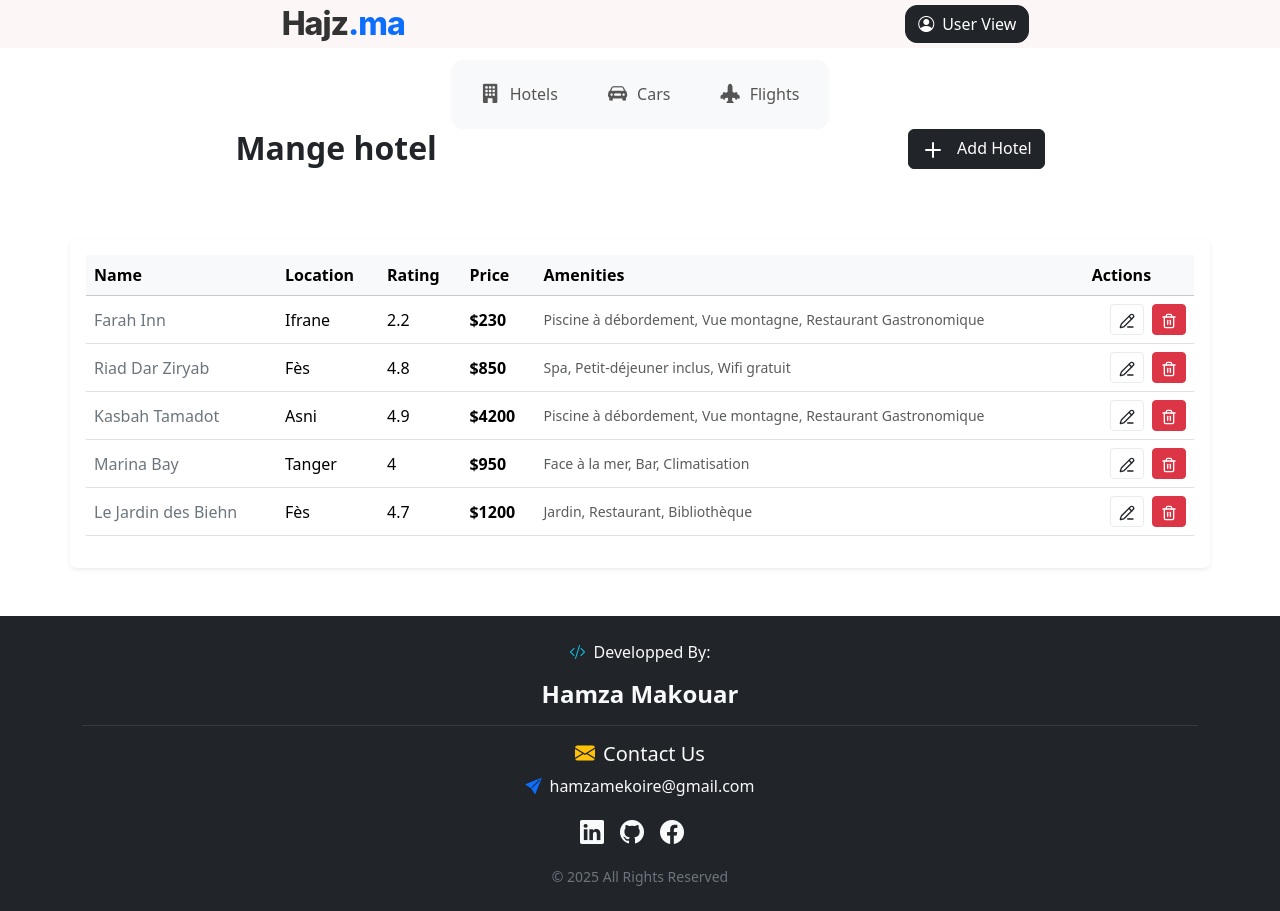
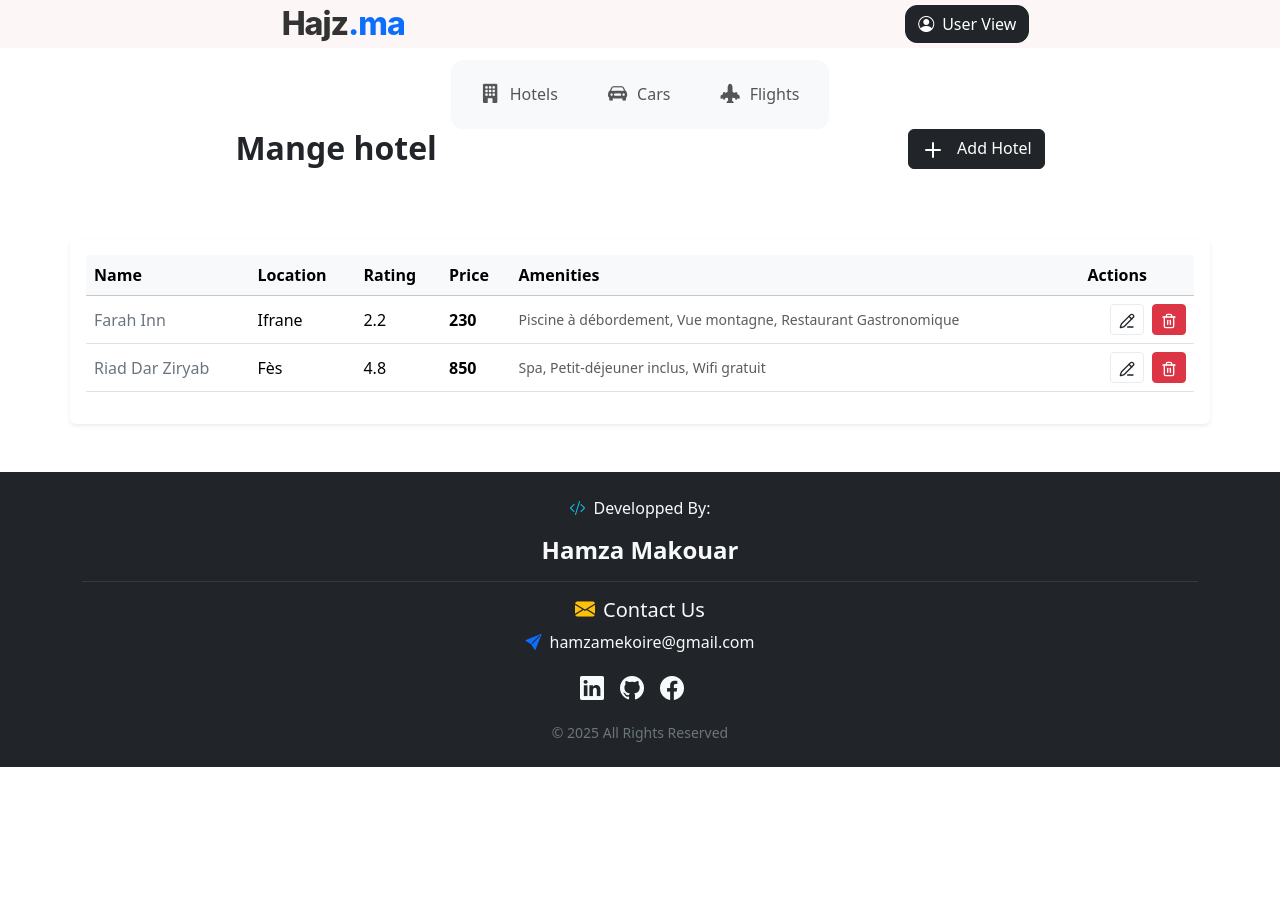
Before and after one commit to makouarHamza/Hajz.ma, a React (Vite) app: page /manageHotels in a window 1280 px wide. After the commit the page ends 800 px from the top, so only its background shows below. Built offline with nearby package versions, Linux system fonts and the light colour scheme; data requests are answered from the project's data file.

Commit message:
delete hotel work correctly

```diff
--- a/src/data/db.json
+++ b/src/data/db.json
@@ -1,5 +1,5 @@
 {
-    "hotels":[
+  "hotels": [
     {
       "idHotel": "1313",
       "nameHotel": "Farah Inn",
@@ -7,11 +7,22 @@
       "city": "Ifrane",
       "price": 230,
       "rating": "2.2",
-            "images": ["ifraneHotel1.jpg","ifraneHotel2.jpg"],
-            "commentaires": ["trop loin du center ville", "l'accueil top"],
-            "amenities":["Piscine à débordement", "Vue montagne", "Restaurant Gastronomique"],
+      "images": [
+        "ifraneHotel1.jpg",
+        "ifraneHotel2.jpg"
+      ],
+      "commentaires": [
+        "trop loin du center ville",
+        "l'accueil top"
+      ],
+      "amenities": [
+        "Piscine à débordement",
+        "Vue montagne",
+        "Restaurant Gastronomique"
+      ],
       "like": 12,
-            "heart": 3
+      "heart": 3,
+      "id": "e6fc"
     },
     {
       "idHotel": "1402",
@@ -20,50 +31,23 @@
       "city": "Fès",
       "price": 850,
       "rating": 4.8,
-            "images": ["fesRiad1.jpg", "fesRiad2.jpg", "fesRiad3.jpg"],
-            "commentaires": ["Le petit déjeuner est incroyable", "Magnifique décor traditionnel"],
-            "amenities": ["Spa", "Petit-déjeuner inclus", "Wifi gratuit"],
+      "images": [
+        "fesRiad1.jpg",
+        "fesRiad2.jpg",
+        "fesRiad3.jpg"
+      ],
+      "commentaires": [
+        "Le petit déjeuner est incroyable",
+        "Magnifique décor traditionnel"
+      ],
+      "amenities": [
+        "Spa",
+        "Petit-déjeuner inclus",
+        "Wifi gratuit"
+      ],
       "like": 45,
-            "heart": 18
-        },
-        {
-            "idHotel": "1505",
-            "nameHotel": "Kasbah Tamadot",
-            "description": "Retraite de luxe située dans les montagnes de l'Atlas avec une vue imprenable sur les vallées environnantes.",
-            "city": "Asni",
-            "price": 4200,
-            "rating": 4.9,
-            "images": ["atlasLuxury1.jpg", "atlasLuxury2.jpg"],
-            "commentaires": ["Une expérience unique au monde", "Service irréprochable"],
-            "amenities": ["Piscine à débordement", "Vue montagne", "Restaurant Gastronomique"],
-            "like": 120,
-            "heart": 56
-        },
-        {
-            "idHotel": "1610",
-            "nameHotel": "Marina Bay",
-            "description": "Hôtel moderne face à la plage de Tanger, idéal pour les voyages d'affaires et de détente.",
-            "city": "Tanger",
-            "price": 950,
-            "rating": 4.0,
-            "images": ["tangerMarina1.jpg", "tangerMarina2.jpg"],
-            "commentaires": ["Vue sur mer magnifique", "Chambres un peu petites"],
-            "amenities": ["Face à la mer", "Bar", "Climatisation"],
-            "like": 28,
-            "heart": 9
-        },
-        {
-            "idHotel": "1722",
-            "nameHotel": "Le Jardin des Biehn",
-            "description": "Ancienne demeure d'été du Pacha, transformée en boutique-hôtel avec un jardin andalou sublime.",
-            "city": "Fès",
-            "price": 1200,
-            "rating": 4.7,
-            "images": ["fesJardin1.jpg", "fesJardin2.jpg"],
-            "commentaires": ["Un havre de paix", "Le personnel est aux petits soins"],
-            "amenities": ["Jardin", "Restaurant", "Bibliothèque"],
-            "like": 64,
-            "heart": 22
+      "heart": 18,
+      "id": "b9b8"
     }
   ]
 }
--- a/src/hotels/hotelmanage.jsx
+++ b/src/hotels/hotelmanage.jsx
@@ -1,7 +1,7 @@
 import { PencilLine, Plus, Trash2 } from "lucide-react";
 import { useDispatch, useSelector } from "react-redux";
 import { Link } from "react-router-dom";
-import { allHotelsData, getDataHotels, hotelError, hotelStatus } from "./hotelsSlice";
+import { allHotelsData, deleteHotel, getDataHotels, hotelError, hotelStatus } from "./hotelsSlice";
 import { useEffect } from "react";
 
 function HotelManage(){
@@ -16,6 +16,13 @@ function HotelManage(){
         }
     },[dispatch])
 
+    const handlerDelete =(id)=>{
+        if(window.confirm('Are you sure you want to delete this hotel?')){
+            dispatch(deleteHotel(id))
+        }
+
+    }
+
     let tabelContent = ''
     if(status === 'loading'){
         tabelContent = <tr><td colSpan={6}>loading...</td></tr>
@@ -25,14 +32,14 @@ function HotelManage(){
                 <td className="fw-medium text-secondary">{hotel.nameHotel}</td>
                 <td>{hotel.city}</td>
                 <td>{hotel.rating}</td>
-                <td className="fw-bold">${hotel.price}</td>
-                <td className="text-muted small"> {hotel.amenities.join(', ')}</td>
+                <td className="fw-bold">{hotel.price}</td>
+                <td className="text-muted small">{hotel.amenities.join(', ')}</td>
 
                 <td className="text-end">
                     <button className="btn btn-outline-secondary btn-sm me-2 border-light-subtle">
                         <PencilLine size={16} className="text-dark" />
                     </button>
-                    <button className="btn btn-danger btn-sm">
+                    <button onClick={()=>handlerDelete(hotel.idHotel)} className="btn btn-danger btn-sm">
                         <Trash2 size={16} />
                     </button>
 
@@ -63,7 +70,7 @@ function HotelManage(){
                 <div className="table-responsive">
                     <table className="table align-middle table-hover">
                         <thead className="table-light">
-                            <tr>
+                            <tr key={12}>
                                 <th scope="col">Name</th>
                                 <th scope="col">Location</th>
                                 <th scope="col">Rating</th>
@@ -73,7 +80,28 @@ function HotelManage(){
                             </tr>
                         </thead>
                         <tbody>
-                            {tabelContent}
+
+                            {
+                            hotelData.map((hotel, index) =>
+                                <tr key={index}>
+                                    <td className="fw-medium text-secondary">{hotel.nameHotel}</td>
+                                    <td>{hotel.city}</td>
+                                    <td>{hotel.rating}</td>
+                                    <td className="fw-bold">{hotel.price}</td>
+                                    <td className="text-muted small">{hotel.amenities.join(', ')}</td>
+
+                                    <td className="text-end">
+                                        <button className="btn btn-outline-secondary btn-sm me-2 border-light-subtle">
+                                            <PencilLine size={16} className="text-dark" />
+                                        </button>
+                                        <button onClick={()=>handlerDelete(hotel.id)} className="btn btn-danger btn-sm">
+                                            <Trash2 size={16} />
+                                        </button>
+
+                                    </td>
+                                </tr>
+                                )
+                            }
                         </tbody>
                     </table>
                 </div>
--- a/src/hotels/hotelsSlice.js
+++ b/src/hotels/hotelsSlice.js
@@ -19,6 +19,12 @@ export const getDataHotels = createAsyncThunk("hotels/getDataHotels",async ()=>{
     }
 })
 
+export const deleteHotel = createAsyncThunk("hotels/deleteHotel", async (id) =>{
+    console.log("Attempting to delete at:", `${HOTEL_URL}/${id}`);
+    const response = await axios.delete(`${HOTEL_URL}/${id}`);
+    return id
+})
+
 const hotelsSlice = createSlice({
     name:'hotels',
     initialState,
@@ -30,12 +36,17 @@ const hotelsSlice = createSlice({
         })
         .addCase(getDataHotels.fulfilled, (state, action) => {
             state.status = 'succeeded'
-            state.hotels = state.hotels.concat(action.payload)
+            state.hotels = action.payload;
         })
         .addCase(getDataHotels.rejected, (state, action) => {
             state.status = 'failed'
             state.error = action.error.message
         })
+        .addCase(deleteHotel.fulfilled, (state, action) => {
+            state.status = 'succeeded'
+            state.hotels = state.hotels.filter(hotel => hotel.id !== action.payload);
+        })
+
     }
 })
 export default hotelsSlice.reducer
```
Also changed, not shown: src/data/db copy.json (added, +69 -0 lines). Lines whose indentation alone changed are shown as unchanged.
